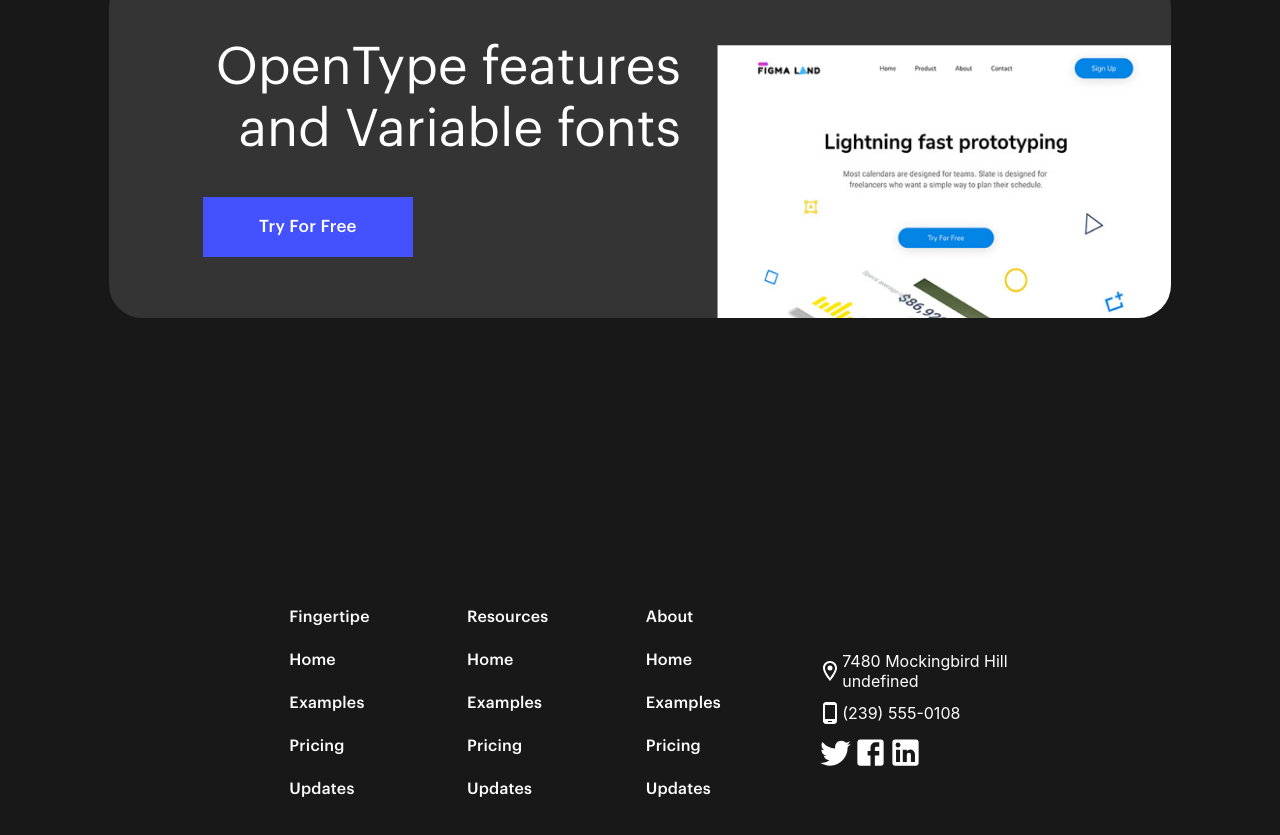
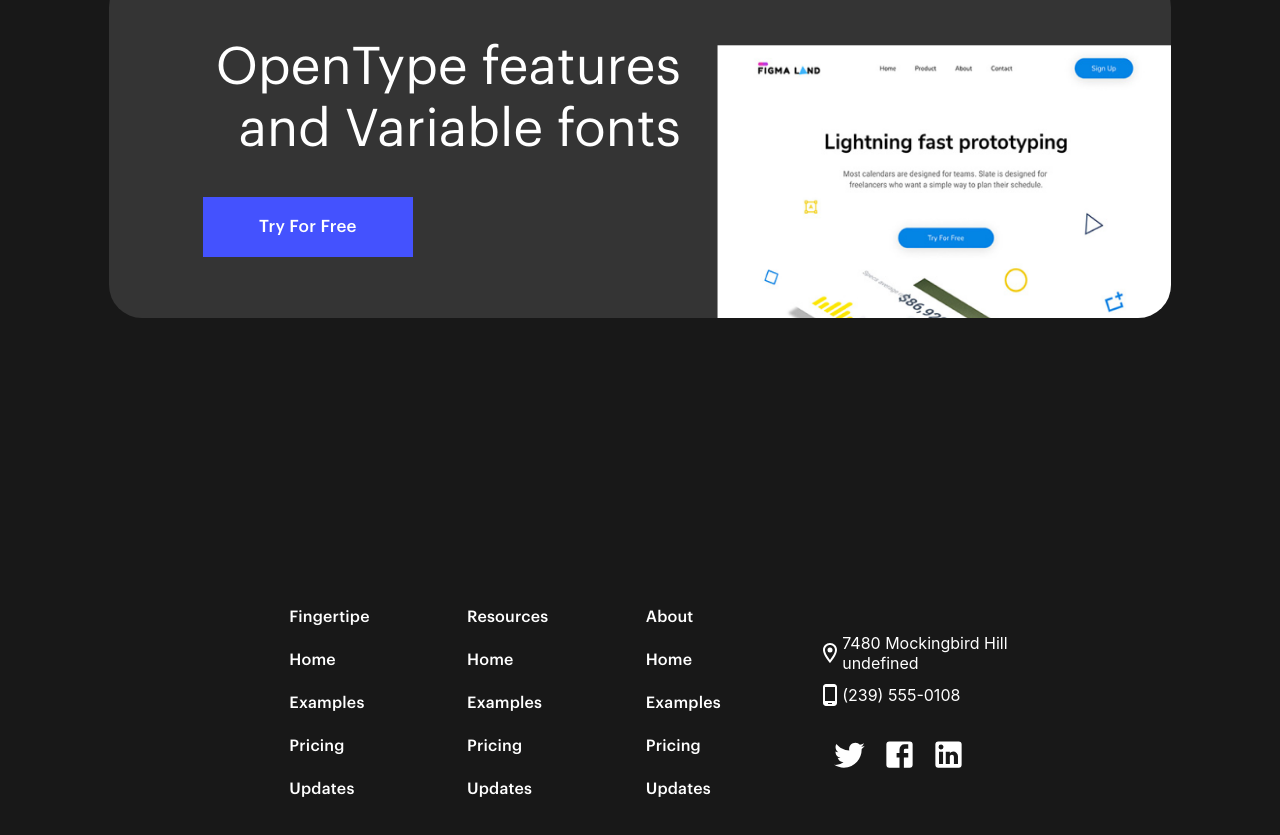
Before and after one commit to TheDa21crj/Landing-Page, a React (Create React App) app: page / in a window 1280 px wide. Shown: the part 6181-7016 px from the top of the page. Built offline with nearby package versions, Linux system fonts and the light colour scheme.

Commit message:
icons div styled

```diff
--- a/src/Components/Css/Footer.css
+++ b/src/Components/Css/Footer.css
@@ -51,3 +51,11 @@
     align-items: center;
     margin-bottom: 10px;
 }
+
+.SocialIconsDiv {
+    width: 60%;
+    display: flex;
+    flex-direction: row;
+    justify-content: space-evenly;
+    padding: 20px 0px;
+}
```
